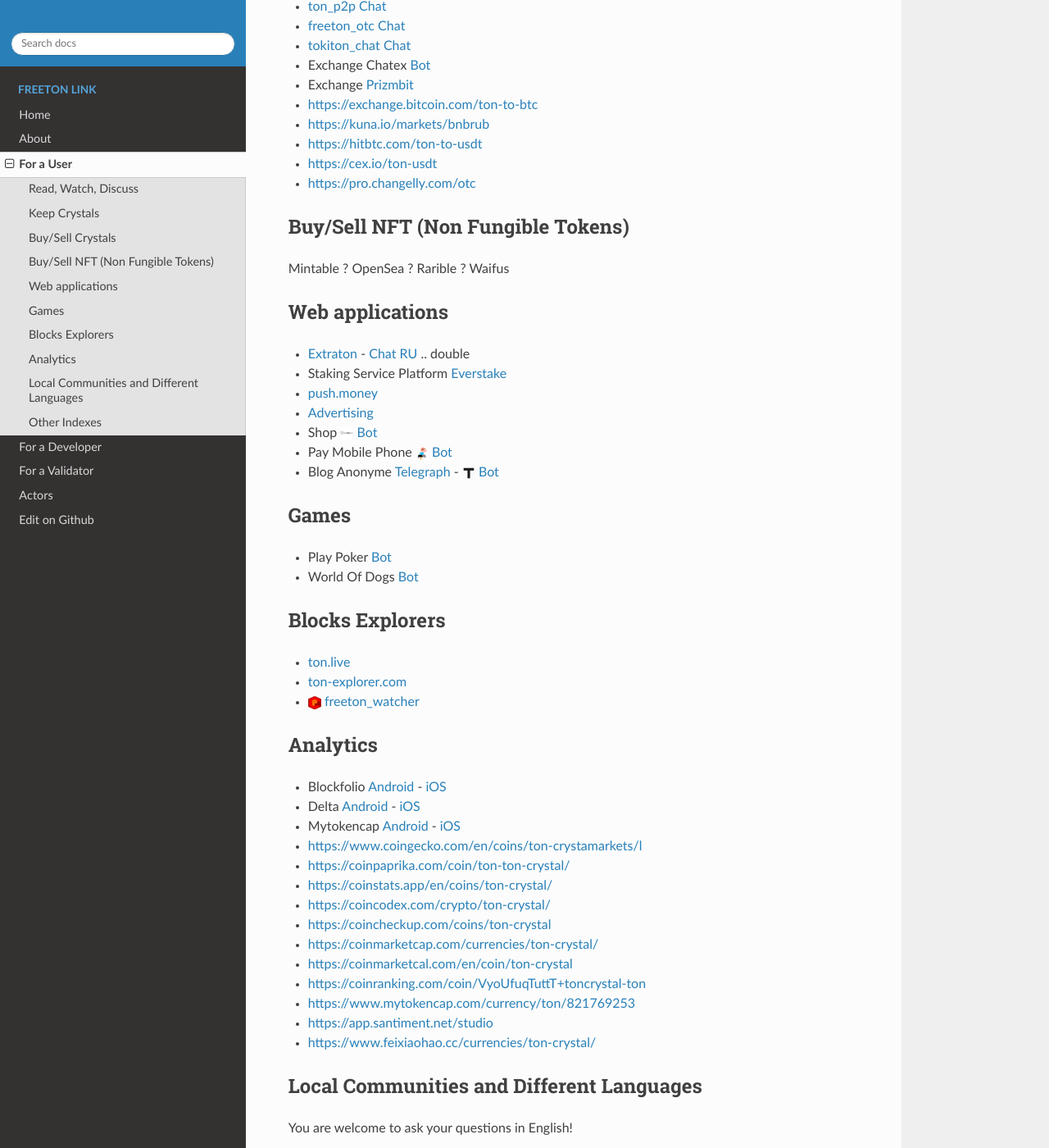
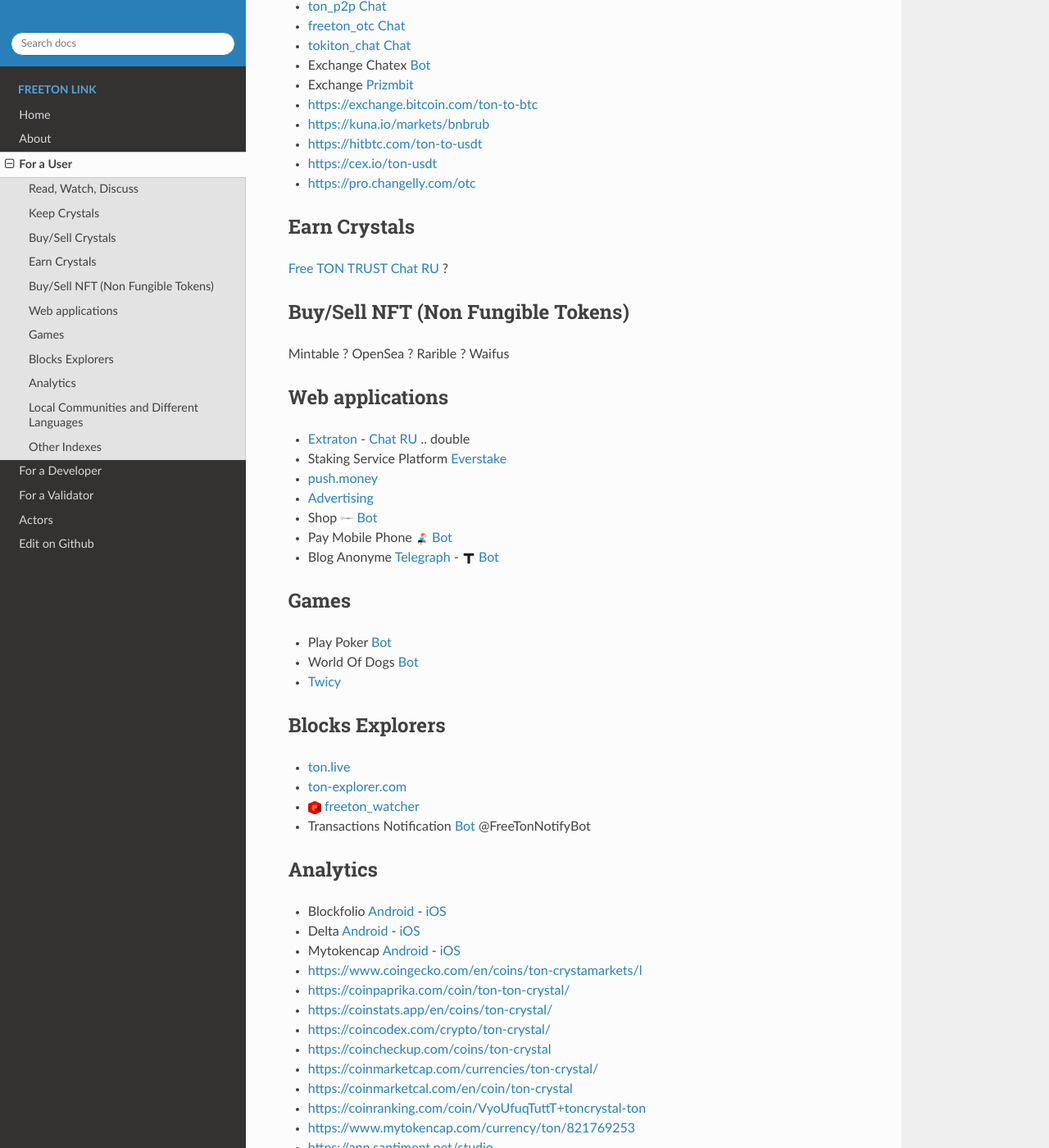
Before and after one commit to OCamlPro/www.freeton.link, a Sphinx documentation site: the page built from sphinx/user.rst, in a window 1280 px wide and 1400 px high, scrolled down 956 px. Shown: the whole window at 82% size. Built offline with Sphinx 7.4.7 and the Read the Docs theme 2.0.0, drawn with Linux system fonts in a browser that asks for light colours; the version number could not be read and is left out; some of the changed text lies outside the part shown.

Commit message:
petits changements

```diff
--- a/sphinx/actors.rst
+++ b/sphinx/actors.rst
@@ -31,7 +31,7 @@
 * DevEx : Developer Experience `Chat <https://t.me/freeton_dev_exp>`_
 * DevOps `Chat <https://t.me/freetondevops>`_
 * ESports `Chat <https://t.me/freeton_esports>`_ - `Tournaments Chat <https://t.me/freetonleague>`_ - `Channel RU <https://t.me/freetonesports>`\
-* Event `Chat RU <https://t.me/EventsSubgovernance_ru>`_
+* Events `Chat <https://t.me/EventsSubgovernance>`_ - `Chat RU <https://t.me/EventsSubgovernance_ru>`_ - `Voice Chat RU <https://t.me/EventsSubgovernance_ru>`_
 * Influencers `Channel <https://t.me/freeton_influencers_channel>`_ `Chat <https://t.me/freeton_influencers>`_
 * Formal Methods `Chat <https://t.me/joinchat/rWanhNQPJ1FiMGVi>`_
 * Global Community `Channel <https://t.me/freeton_global_community_sub_en>`_ - `Chat <https://t.me/global_community_sg>`_ - `Channel RU <https://t.me/freeton_global_community_sub_ru>`_ - `Chat RU <https://t.me/global_community_sg_ru>`_
@@ -39,7 +39,7 @@
 * SMM (Social Media Marketing) `Chat <https://t.me/freetonsmm_en>`_ - `Chat RU <https://t.me/freetonsmm>`_ - `Blog <https://blog.freeton.org>`_ - `YouTube <https://bit.ly/36gYO4Y>`_ - `Twitter <https://bit.ly/30iiTEn>`_ - `Facebook <https://bit.ly/347zb43>`_ - `Reddit <https://bit.ly/3cJV1yn>`_ - `SMM Contests <https://t.me/smm_contests>`_
 * Voice `Chat <https://t.me/commVoice_freeton>`_
 * Web & Design `Chat <https://t.me/web_design_freeton>`_ - `Chat RU <https://t.me/web_design_subgov>`_
-* Wiki `Channel <https://t.me/freetonwiki>`_ - `Chat <https://t.me/freeton_wiki>`_ - `Chat RU <https://t.me/freetonwiki_chat>`_
+* Wiki `Channel <https://t.me/freetonwiki>`_ - `Chat <https://t.me/freeton_wiki>`_ - `Channel RU <https://t.me/freetonwiki_ru>`_ - `Chat RU <https://t.me/freetonwiki_chat>`_
 * Chinese Sub-Governancgramfre `Chat ZH <https://t.me/freeton_china>`_
 * French Sub-Governance `Chat <https://t.me/>`_
 * Korean Sub-Governance `Channel KOR <https://t.me/tonkoreaorg_channel>`_ - `Chat KOR <https://t.me/tonkoreaorg>`_
--- a/sphinx/archive.rst
+++ b/sphinx/archive.rst
@@ -7,7 +7,9 @@
 https://www.notion.so/67abebf2e26a4518a2eda8c8c8f7627c
 https://www.notion.so/fb269eb14f204db7b19bd218dc07f21d
 // Это на старом сдк, в семплах вроде есть это на новом сдк
-// * `freetonik <https://github.com/freetonik/freetonik.github.io>`_ кажется не про фритон
+// * `freetonik <https://github.com/freetonik/freetonik.github.io>`_ .. кажется не про фритон
+https://auction.cryptonumiz.org/
+`WEB <https://debiton.org/>`_ `Chat RU <https://t.me/debiton>`_ .. inactive
 
 
 Blockchain Browsers
--- a/sphinx/user.rst
+++ b/sphinx/user.rst
@@ -43,6 +43,10 @@
 * https://cex.io/ton-usdt
 * https://pro.changelly.com/otc
 
+Earn Crystals
+~~~~~~~~~~~~~
+`Free TON TRUST Chat RU <https://t.me/joinchat/GKhzXBByu-ShTXblIwD0AQ>`_ ?
+
 Buy/Sell NFT (Non Fungible Tokens)
 ~~~~~~~~~~~~~~~~~~~~~~~~~~~~~~~~~~
 Mintable ?
@@ -64,12 +68,14 @@
 ~~~~~
 * Play Poker `Bot <https://ttttt.me/pokertonbot>`_
 * World Of Dogs `Bot <https://t.me/WorldDogs_bot>`_
+* `Twicy <https://t.me/freeton_twicy>`_
 
 Blocks Explorers
 ~~~~~~~~~~~~~~~~
 * `ton.live <https://ton.live/>`_
 * `ton-explorer.com <http://ton-explorer.com/>`_
 * |ocamlpro.ico| `freeton_watcher <https://gitlab.ocamlpro.com/steven.de-oliveira/freeton_watcher>`_
+* Transactions Notification `Bot <https://t.me/freeton_Productions>`_ @FreeTonNotifyBot
 
 Analytics
 ~~~~~~~~~
@@ -123,9 +129,11 @@
 * Decentralization Popularization `Chat RU <https://t.me/treeton_chat>`_
 * `Cybersport RU <https://www.cybersport.ru/base/teams/no_org/free-ton>`_
 * `Announces RU <https://t.me/freetonstore>`_
+* Productions `Channel RU <https://t.me/freeton_Productions>`_ ?
 * Games `Chat RU <https://t.me/freetongametournaments>`_
-* Help for New Users `Chat RU <https://t.me/freeton_global_community>`_
-* Off-top `Chat UK <https://t.me/freeton_ua>`_ - `Chat RU <https://t.me/freeton_flud>`_ - `Chat RU <https://t.me/freeton_talks>`_ - `Chat RU <https://t.me/FreeTonEC>`_ - `Chat RU <https://t.me/ft_flud>`_ - `Voice Chat RU <https://t.me/EventsSubgovernance_ru>`_
+* New Users `Chat RU <https://t.me/freeton_global_community>`_
+* Claims `Chat RU <https://t.me/FreeTONclaims>`_
+* Off-top `Chat UK <https://t.me/freeton_ua>`_ - `Chat RU <https://t.me/freeton_flud>`_ - `Chat RU <https://t.me/freeton_talks>`_ - `Chat RU <https://t.me/FreeTonEC>`_ - `Chat RU <https://t.me/ft_flud>`_
 
 Other Indexes
 ~~~~~~~~~~~~~
```
